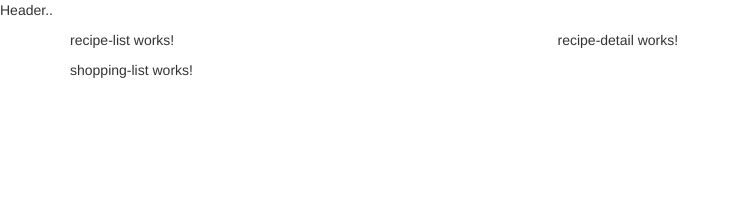
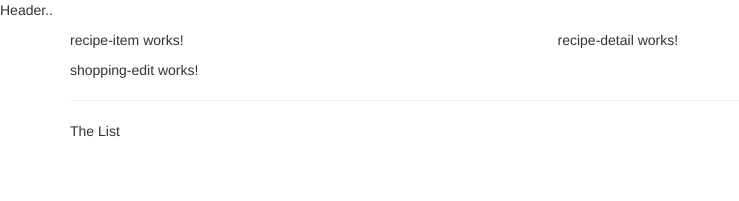
Before and after one commit to amit-metkar/shopping-n-recipes, an Angular app: page / in a window 1280 px wide. Shown: the top 201 px of the page, without its empty margins (0-739 px from the left). Built offline with nearby package versions, Linux system fonts and the light colour scheme.

Commit message:
components looped

```diff
--- a/src/app/recipes/recipe-list/recipe-list.component.html
+++ b/src/app/recipes/recipe-list/recipe-list.component.html
@@ -1,3 +1 @@
-<p>
-  recipe-list works!
-</p>
+<app-recipe-item></app-recipe-item>
--- a/src/app/shopping-list/shopping-list.component.html
+++ b/src/app/shopping-list/shopping-list.component.html
@@ -1,3 +1,7 @@
-<p>
-  shopping-list works!
-</p>
+<div class="row">
+    <div class="col-sm-10">
+        <app-shopping-edit></app-shopping-edit>
+        <hr>
+        <p>The List</p>
+    </div>
+</div>
```
